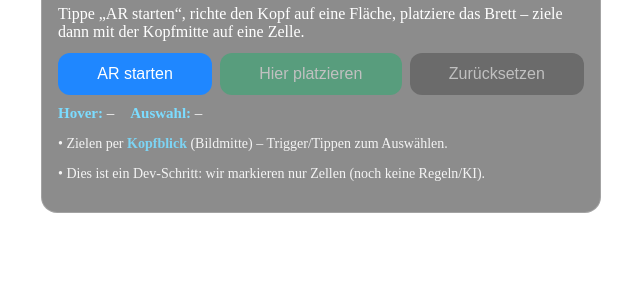
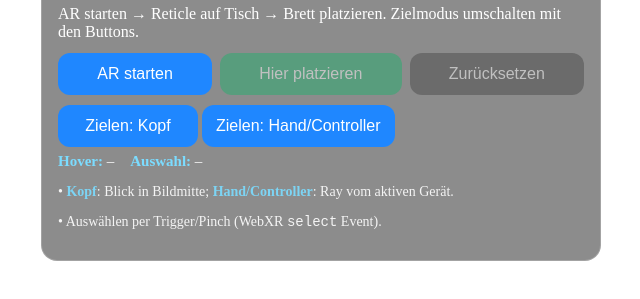
Before and after one commit to Cesarus85/battleshipnew, a plain HTML site: page index.html in a window 1280 px wide. Shown: the part 43-342 px from the top of the page, without its empty margins (319-959 px from the left). Drawn offline with nearby package versions, Linux system fonts and the light colour scheme.

Commit message:
Update index.html

```diff
--- a/index.html
+++ b/index.html
@@ -3,7 +3,7 @@
 <head>
   <meta charset="utf-8" />
   <meta name="viewport" content="width=device-width, initial-scale=1, viewport-fit=cover" />
-  <title>AR Battleship – Step 2 (Picking)</title>
+  <title>AR Battleship – Step 2 (Picking + Aim Toggle)</title>
   <link rel="stylesheet" href="./styles.css" />
 </head>
 <body>
@@ -11,12 +11,20 @@
   <div id="overlay">
     <div id="ui">
       <h1>AR Battleship</h1>
-      <p id="status">Tippe „AR starten“, richte den Kopf auf eine Fläche, platziere das Brett – ziele dann mit der Kopfmitte auf eine Zelle.</p>
+      <p id="status">
+        AR starten → Reticle auf Tisch → Brett platzieren. Zielmodus umschalten mit den Buttons.
+      </p>
 
       <div class="buttons">
         <button id="btnStart">AR starten</button>
         <button id="btnPlace" disabled>Hier platzieren</button>
         <button id="btnReset" disabled>Zurücksetzen</button>
+      </div>
+
+      <div id="aimToggle" class="toggle">
+        <button id="btnAimGaze" class="active">Zielen: Kopf</button>
+        <button id="btnAimController">Zielen: Hand/Controller</button>
+        <span id="aimInfo"></span>
       </div>
 
       <div id="hud">
@@ -25,14 +33,13 @@
       </div>
 
       <div id="hints">
-        <p>• Zielen per <strong>Kopfblick</strong> (Bildmitte) – Trigger/Tippen zum Auswählen.</p>
-        <p>• Dies ist ein Dev-Schritt: wir markieren nur Zellen (noch keine Regeln/KI).</p>
+        <p>• <strong>Kopf</strong>: Blick in Bildmitte; <strong>Hand/Controller</strong>: Ray vom aktiven Gerät.</p>
+        <p>• Auswählen per Trigger/Pinch (WebXR <code>select</code> Event).</p>
       </div>
     </div>
   </div>
 
   <canvas id="xr-canvas"></canvas>
-
   <script type="module" src="./main.js"></script>
 </body>
 </html>
```
